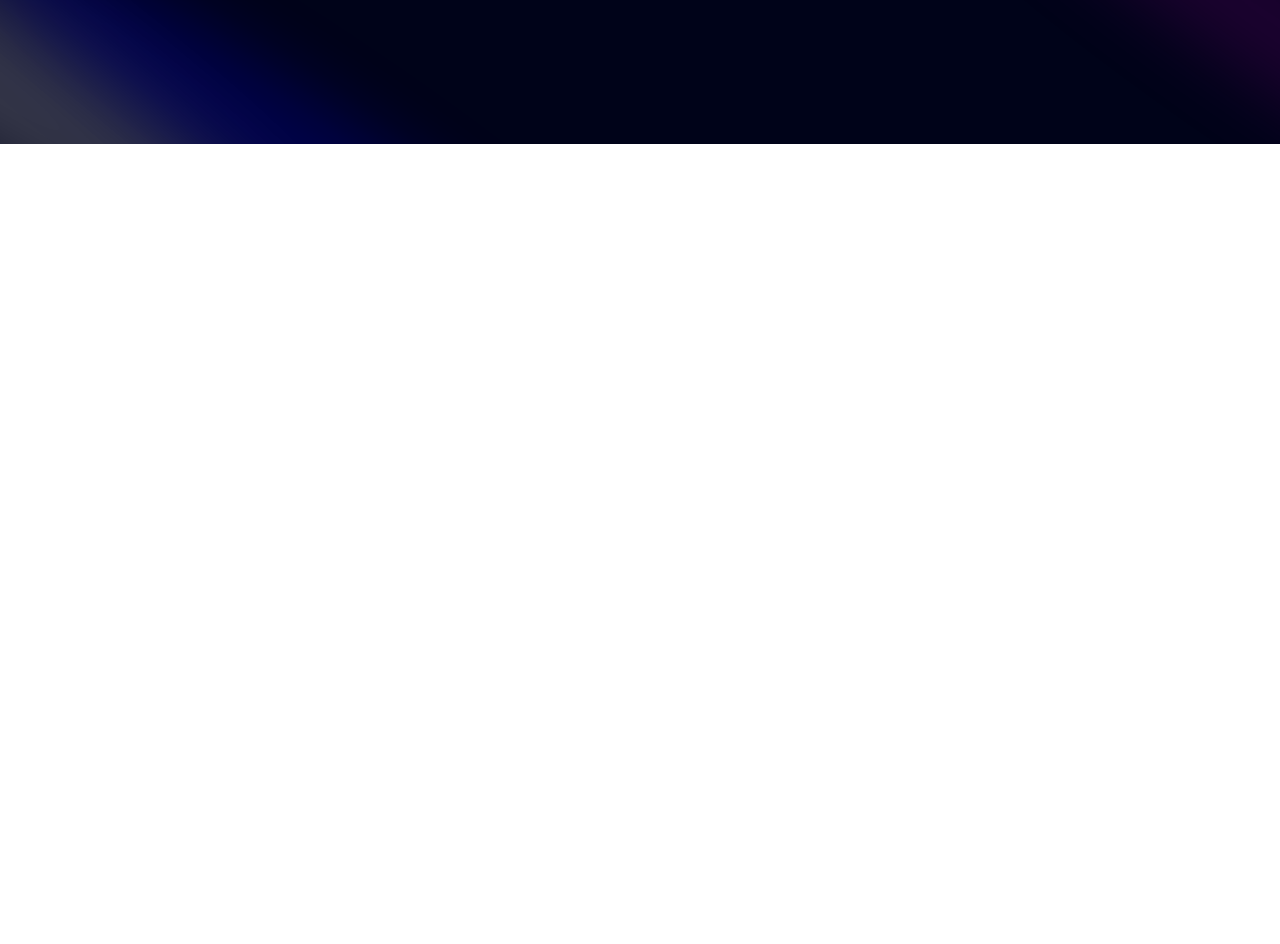
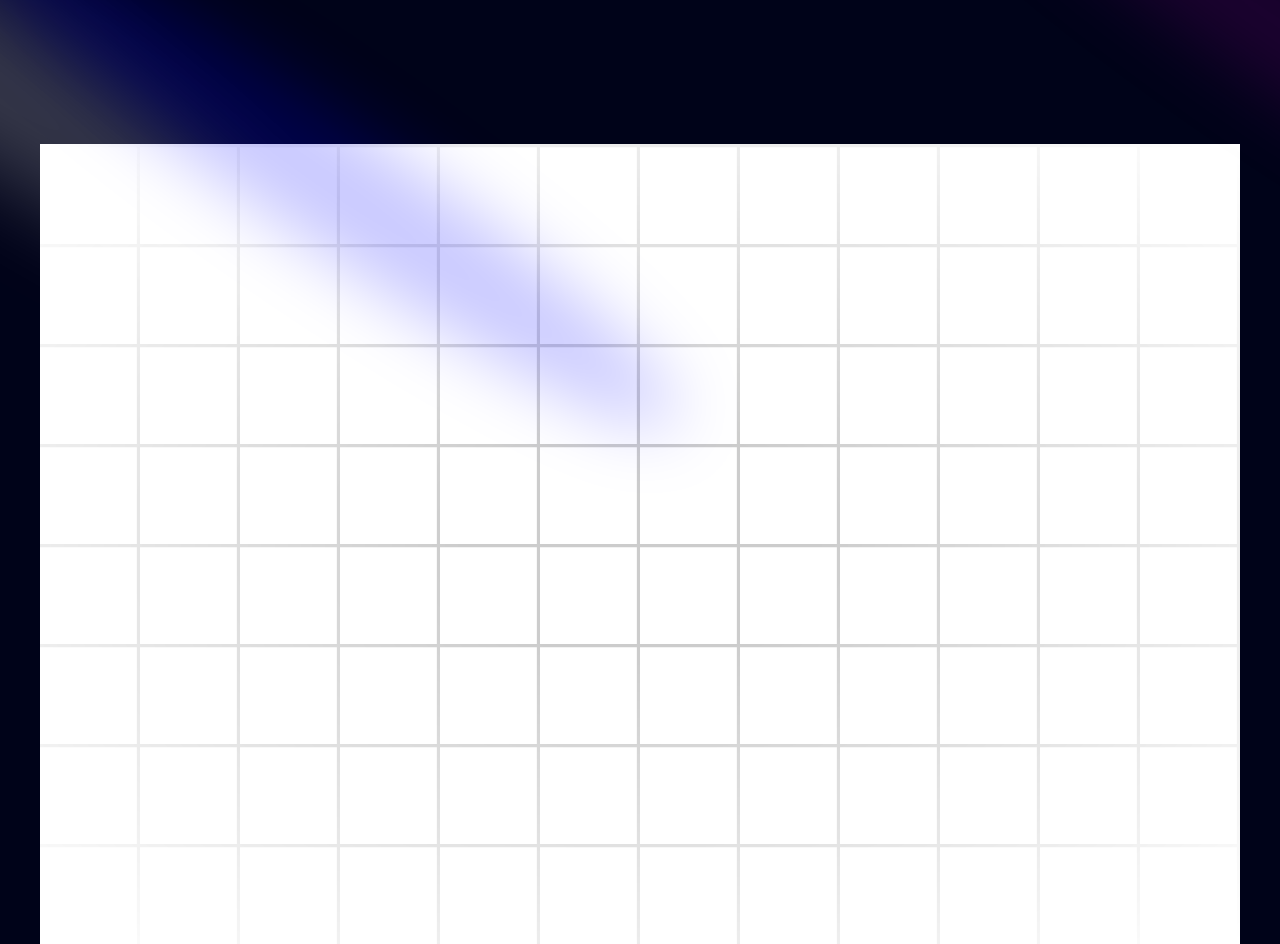
Before and after one commit to MHendriF/portfolio-motion, a Next.js app: page / in a window 1280 px wide. Before the commit the page ends 800 px from the top, so only its background shows below. Built offline with nearby package versions, Linux system fonts and the light colour scheme.

Commit message:
add GridBackground

```diff
--- a/components/Hero.tsx
+++ b/components/Hero.tsx
@@ -1,3 +1,4 @@
+import GridBackground from "./ui/GridBackground";
 import { Spotlight } from "./ui/Spotlight";
 
 export default function Hero() {
@@ -13,6 +14,7 @@
           fill="purple"
         />
         <Spotlight className="top-28 left-80 h-[80vh] w-[50vw]" fill="blue" />
+        <GridBackground />
       </div>
     </div>
   );
--- /dev/null
+++ b/components/ui/GridBackground.tsx
@@ -0,0 +1,10 @@
+import React from "react";
+
+export default function GridBackground() {
+  return (
+    <div className="h-screen w-full dark:bg-black-100 bg-white  dark:bg-grid-white/[0.3] bg-grid-black/[0.2] relative flex items-center justify-center">
+      {/* Radial gradient for the container to give a faded look */}
+      <div className="absolute pointer-events-none inset-0 flex items-center justify-center dark:bg-black-100 bg-white [mask-image:radial-gradient(ellipse_at_center,transparent_20%,black)]" />
+    </div>
+  );
+}
```
